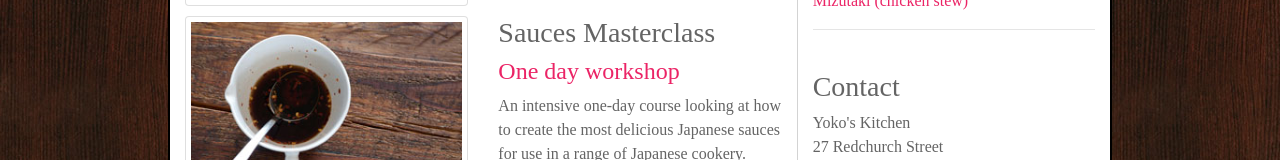
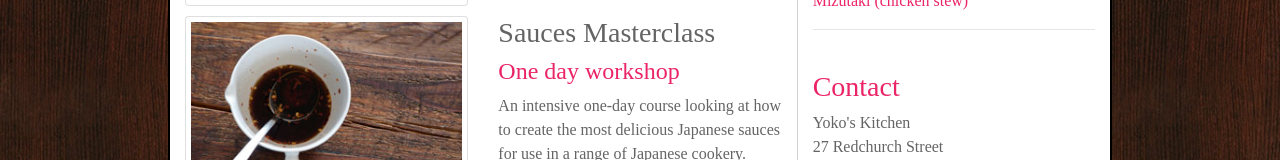
Before and after one commit to RachelLim02/week5, a plain HTML site: page index.html in a window 1280 px wide. Shown: the part 452-612 px from the top of the page. Drawn offline with nearby package versions, Linux system fonts and the light colour scheme.

Commit message:
Update style.css

```diff
--- a/style.css
+++ b/style.css
@@ -53,6 +53,10 @@ h4{
     color: rgb(235, 36, 102) ;
 }
 
+.contact h3{
+    color: rgb(235, 36, 102) ;
+}
+
 #right{
     border-left: 1px solid lightgray;
 }
```
